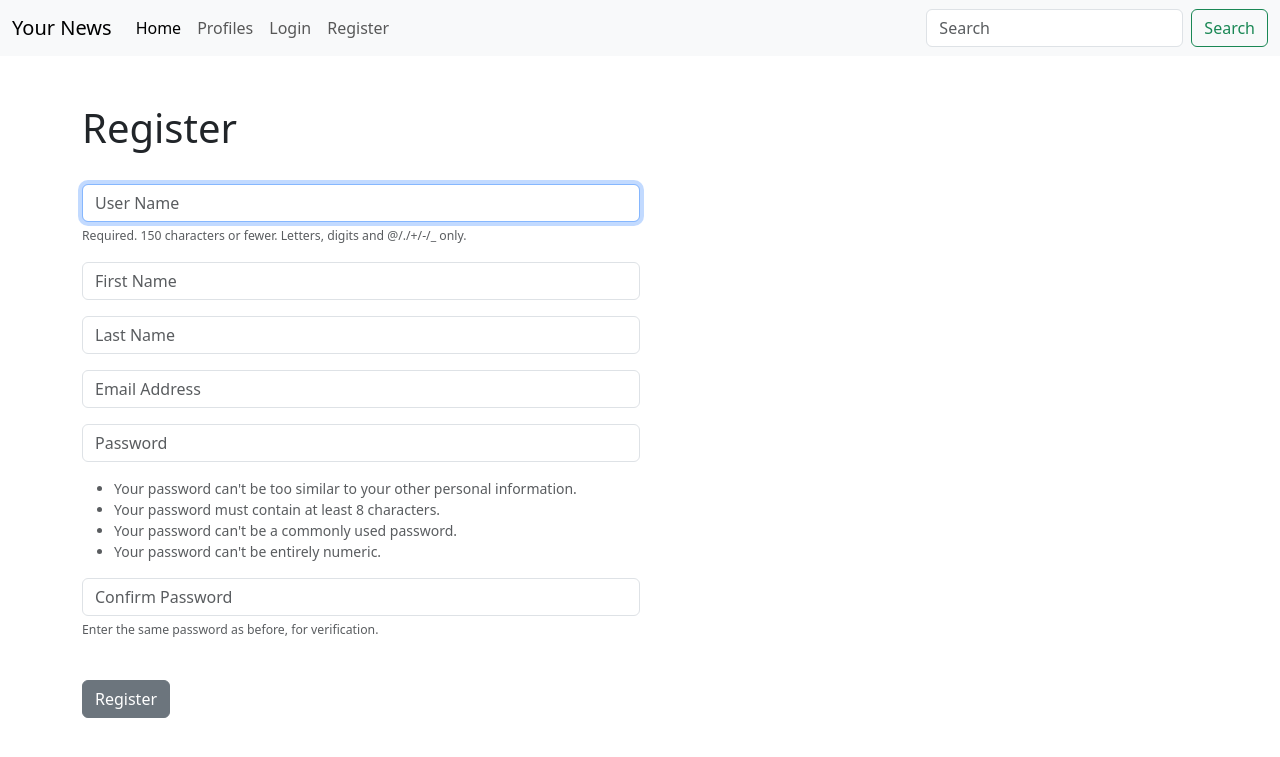
After one commit to sacarr98/NewsStories, a Django app: page /register/ in a window 1280 px wide. The commit adds this page. Shown: the top 757 px of the page. Run offline with Django 5.2, Linux system fonts and the light colour scheme.

Commit message:
create signup page allowing users to create a profile

```diff
--- a/yournews/forms.py
+++ b/yournews/forms.py
@@ -1,5 +1,8 @@
 from django import forms
 from .models import News
+from django.contrib.auth.forms import UserCreationForm
+from django.contrib.auth.models import User
+
 
 class NewsForm(forms.ModelForm):
     body = forms.CharField(required=True,
@@ -14,3 +17,31 @@ class NewsForm(forms.ModelForm):
     class Meta:
         model = News
         exclude = ("user",)
+
+
+class SignUpForm(UserCreationForm):
+    email = forms.EmailField(label="", widget=forms.TextInput(attrs={'class':'form-control', 'placeholder':'Email Address'}))
+    first_name = forms.CharField(label="", max_length=100, widget=forms.TextInput(attrs={'class':'form-control', 'placeholder':'First Name'}))
+    last_name = forms.CharField(label="", max_length=100, widget=forms.TextInput(attrs={'class':'form-control', 'placeholder':'Last Name'}))
+
+    class Meta:
+        model = User
+        fields = ('username', 'first_name', 'last_name', 'email', 'password1', 'password2')
+
+    def __init__ (self, *args, **kwargs):
+        super(SignUpForm, self).__init__(*args, **kwargs)
+
+        self.fields['username'].widget.attrs['class'] = 'form-control'
+        self.fields['username'].widget.attrs['placeholder'] = 'User Name'
+        self.fields['username'].label = ''
+        self.fields['username'].help_text = '<span class="form-text text-muted"><small>Required. 150 characters or fewer. Letters, digits and @/./+/-/_ only.</small></span>'
+
+        self.fields['password1'].widget.attrs['class'] = 'form-control'
+        self.fields['password1'].widget.attrs['placeholder'] = 'Password'
+        self.fields['password1'].label = ''
+        self.fields['password1'].help_text = '<ul class="form-text text-muted small"><li>Your password can\'t be too similar to your other personal information.</li><li>Your password must contain at least 8 characters.</li><li>Your password can\'t be a commonly used password.</li><li>Your password can\'t be entirely numeric.</li></ul>'
+
+        self.fields['password2'].widget.attrs['class'] = 'form-control'
+        self.fields['password2'].widget.attrs['placeholder'] = 'Confirm Password'
+        self.fields['password2'].label = ''
+        self.fields['password2'].help_text = '<span class="form-text text-muted"><small>Enter the same password as before, for verification.</small></span>'
--- a/yournews/templates/navbar.html
+++ b/yournews/templates/navbar.html
@@ -23,6 +23,9 @@
           <li class="nav-item">
             <a class="nav-link" href="{% url 'login' %}">Login</a>
           </li>
+          <li class="nav-item">
+            <a class="nav-link" href="{% url 'register' %}">Register</a>
+          </li>
           {% endif %}
         </ul>
         <form class="d-flex" role="search">
--- /dev/null
+++ b/yournews/templates/register.html
@@ -0,0 +1,15 @@
+{% extends 'base.html' %}
+
+{% block content %}
+<div class="col-md-6" offset-md-3">
+    <h1>Register</h1>
+    <br/>
+    <form method="POST" action="">
+        {% csrf_token %}
+        {{ form.as_p }}
+        <br/>
+        <button type="submit" class="btn btn-secondary">Register</button>
+    </form>
+</div>
+
+{% endblock %}
--- a/yournews/urls.py
+++ b/yournews/urls.py
@@ -7,4 +7,5 @@ urlpatterns = [
     path('profile/<int:pk>', views.profile, name='profile'),
     path('login/', views.login_user, name='login'),
     path('logout/', views.logout_user, name='logout'),
+    path('register/', views.register_user, name='register'),
 ]
--- a/yournews/views.py
+++ b/yournews/views.py
@@ -1,8 +1,10 @@
 from django.shortcuts import render, redirect
 from django.contrib import messages
 from .models import Profile, News
-from .forms import NewsForm
+from .forms import NewsForm, SignUpForm
 from django.contrib.auth import authenticate, login, logout
+from django.contrib.auth.forms import UserCreationForm
+from django import forms
 
 
 def home(request):
@@ -80,3 +82,23 @@ def logout_user(request):
     logout(request)
     messages.success(request, ("You have been logged out successfully"))
     return redirect('home')
+
+
+def register_user(request):
+    form = SignUpForm()
+    if request.method == "POST":
+        form = SignUpForm(request.POST)
+        if form.is_valid():
+            form.save()
+            username = form.cleaned_data['username']
+            password = form.cleaned_data['password1']
+            first_name = form.cleaned_data['first_name']
+            last_name = form.cleaned_data['last_name']
+            email = form.cleaned_data['email']
+            # log in the user
+            user = authenticate(username=username, password=password)
+            login(request, user)
+            messages.success(request, ("Thanks for signing up! Welcome to Your News!"))
+            return redirect('home')
+
+    return render(request, "register.html", {'form':form})
```
